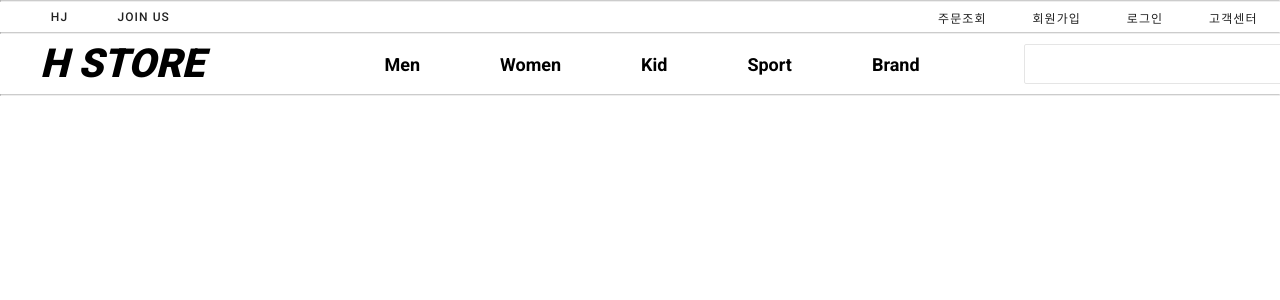
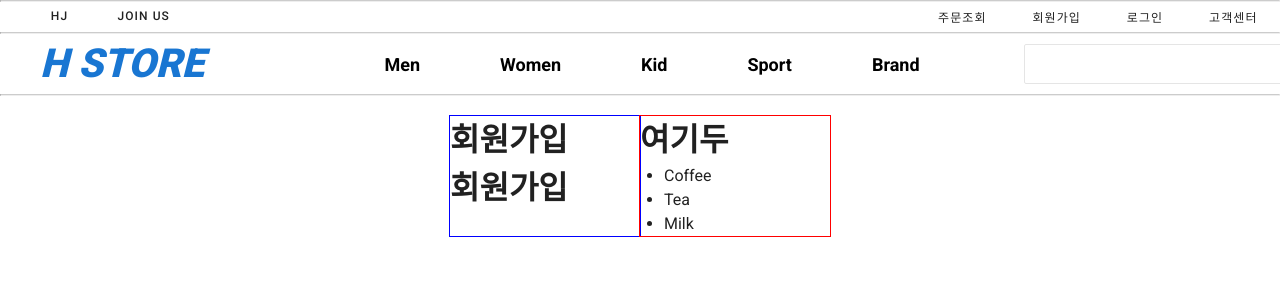
Before and after one commit to rlaguswhd19/ToyProject_Shopping, a Vue app in the folder shopping_front/: page /account/signup in a window 1280 px wide. Shown: the top 300 px of the page. Built offline with nearby package versions, Linux system fonts and the light colour scheme.

Commit message:
front: nav css 수정 예정

```diff
--- a/shopping_front/src/components/account/login.vue
+++ b/shopping_front/src/components/account/signin.vue
@@ -1,7 +1,7 @@
 <template>
 	<div>
 		<div class="login_wrap">
-			<h3 style="font-size: 50px; margin-bottom: 15px;">Login</h3>
+			<h3 style="font-size: 50px; margin-bottom: 15px;">로그인</h3>
 			<div class="login_box">
 				<input
 					type="email"
--- /dev/null
+++ b/shopping_front/src/components/account/signup.vue
@@ -0,0 +1,22 @@
+<template>
+	<div class="content_row" style="padding: 0 150px;">
+		<div style="width: 50%; outline: 1px blue solid;">
+			<h1>회원가입</h1>
+			<h1>회원가입</h1>
+		</div>
+		<div style="width: 50%; outline: 1px red solid;">
+			<h1>여기두</h1>
+			<ul>
+				<li>Coffee</li>
+				<li>Tea</li>
+				<li>Milk</li>
+			</ul>
+		</div>
+	</div>
+</template>
+
+<script>
+export default {}
+</script>
+
+<style></style>
--- a/shopping_front/src/components/bar/login.vue
+++ b/shopping_front/src/components/bar/login.vue
@@ -1,6 +1,7 @@
 <template>
 	<div class="login_nav_wrap">
-		<ul class="login_nav_left">
+		<div class="login_left">
+			<ul>
 				<li>
 					<v-btn text small> HJ </v-btn>
 				</li>
@@ -8,29 +9,36 @@
 					<v-btn text small> join us </v-btn>
 				</li>
 			</ul>
+		</div>
 
-		<ul class="login_nav_right">
+		<div class="login_right">
+			<ul>
 				<li>
 					<v-btn text small> 주문조회 </v-btn>
 				</li>
 				<li>
-				<v-btn text small> 회원가입 </v-btn>
+					<v-btn text small @click="go('/account/signup')">
+						회원가입
+					</v-btn>
 				</li>
 				<li>
-				<v-btn text small @click="test"> 로그인 </v-btn>
+					<v-btn text small @click="go('/account/signin')">
+						로그인
+					</v-btn>
 				</li>
 				<li>
 					<v-btn text small> 고객센터 </v-btn>
 				</li>
 			</ul>
 		</div>
+	</div>
 </template>
 
 <script>
 export default {
 	methods: {
-		test() {
-			this.$router.push('login')
+		go(to) {
+			this.$router.push(to)
 		},
 	},
 }
@@ -41,14 +49,13 @@ export default {
 	display: flex;
 	height: 30px;
 }
-.login_nav,
-ul {
+.login_nav_wrap ul {
 	list-style-type: none;
+	margin: auto 0;
 	display: flex;
-	margin: auto 0;
 }
 
-.login_nav_right {
+.login_right {
 	margin-left: auto;
 }
 
--- a/shopping_front/src/components/bar/main.vue
+++ b/shopping_front/src/components/bar/main.vue
@@ -46,12 +46,15 @@ export default {
 	padding: 0 16px;
 }
 
-.logo ul li a {
-	color: black;
+.logo a {
 	font-size: 40px;
 	font-weight: 1000;
 	font-style: oblique;
 	text-decoration: none;
+}
+
+.logo li {
+	list-style-type: none;
 }
 
 .category_nav {
@@ -59,14 +62,24 @@ export default {
 	margin: auto;
 }
 
-.category_nav ul li a {
+.category_nav ul {
+	display: flex;
+}
+
+.category_nav ul a {
+	color: black;
+}
+
+.category_nav li {
 	padding: 0 40px;
 	font-size: 18px;
 	font-weight: 600;
 	color: black;
+	list-style-type: none;
+	margin: auto 0;
 }
 
-.category_nav ul li a:hover {
+.category_nav a:hover {
 	color: red;
 }
 
--- a/shopping_front/src/router/index.js
+++ b/shopping_front/src/router/index.js
@@ -2,7 +2,8 @@ import Vue from 'vue'
 import VueRouter from 'vue-router'
 import Home from '../views/Home.vue'
 import About from '../views/About.vue'
-import Login from '../views/Login.vue'
+import SignUp from '../views/account/SignUp.vue'
+import SignIn from '../views/account/SignIn.vue'
 
 Vue.use(VueRouter)
 
@@ -18,9 +19,14 @@ const routes = [
 		component: About,
 	},
 	{
-		path: '/login',
-		name: 'Login',
-		component: Login,
+		path: '/account/signup',
+		name: 'SignUp',
+		component: SignUp,
+	},
+	{
+		path: '/account/signin',
+		name: 'SignIn',
+		component: SignIn,
 	},
 ]
 
--- /dev/null
+++ b/shopping_front/src/views/account/SignIn.vue
@@ -0,0 +1,18 @@
+<template>
+	<div>
+		<signin />
+	</div>
+</template>
+
+<script>
+import signin from '../../components/account/signin'
+
+export default {
+	name: 'SignIn',
+	components: {
+		signin,
+	},
+}
+</script>
+
+<style></style>
--- a/shopping_front/src/views/Login.vue
+++ b/shopping_front/src/views/account/SignUp.vue
@@ -1,16 +1,16 @@
 <template>
 	<div>
-		<login />
+		<signup />
 	</div>
 </template>
 
 <script>
-import login from '../components/account/login'
+import signup from '../../components/account/signup'
 
 export default {
-	name: 'Login',
+	name: 'SignUp',
 	components: {
-		login,
+		signup,
 	},
 }
 </script>
```
Lines whose indentation alone changed are shown as unchanged.
